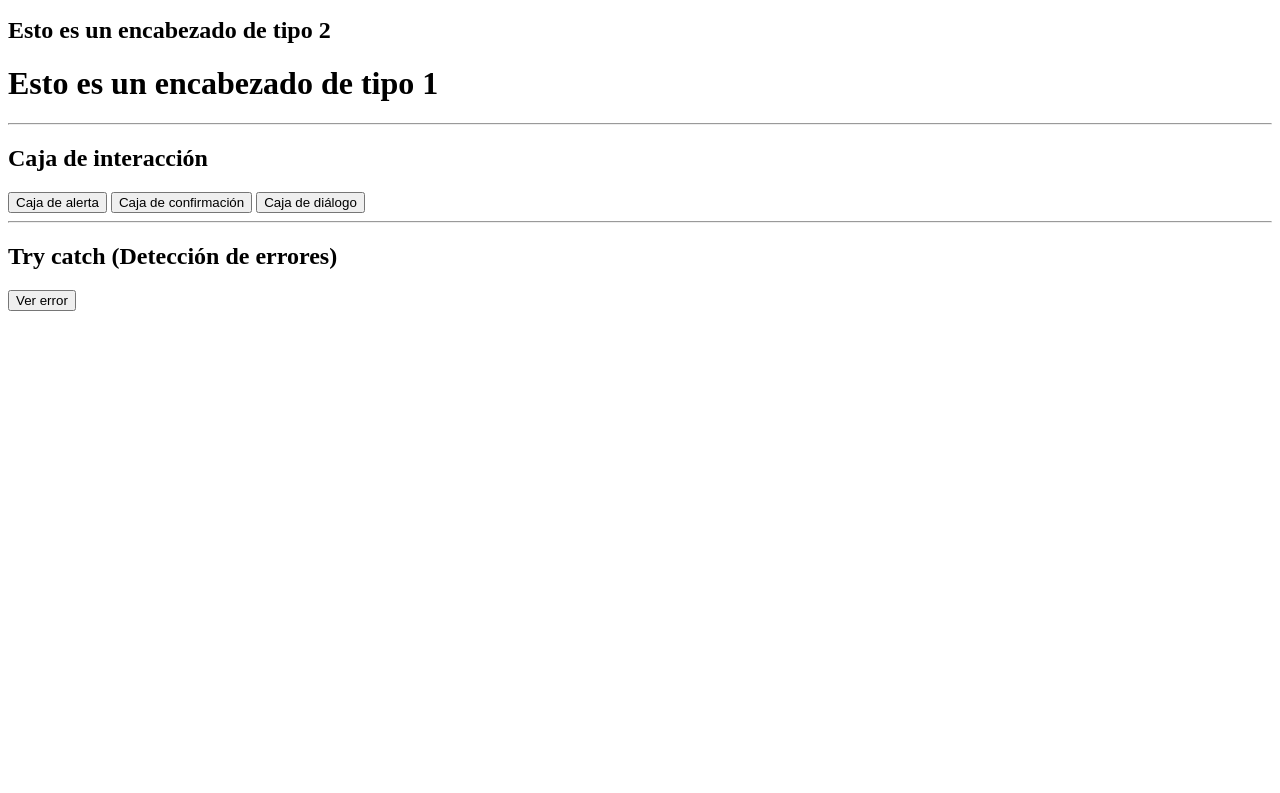
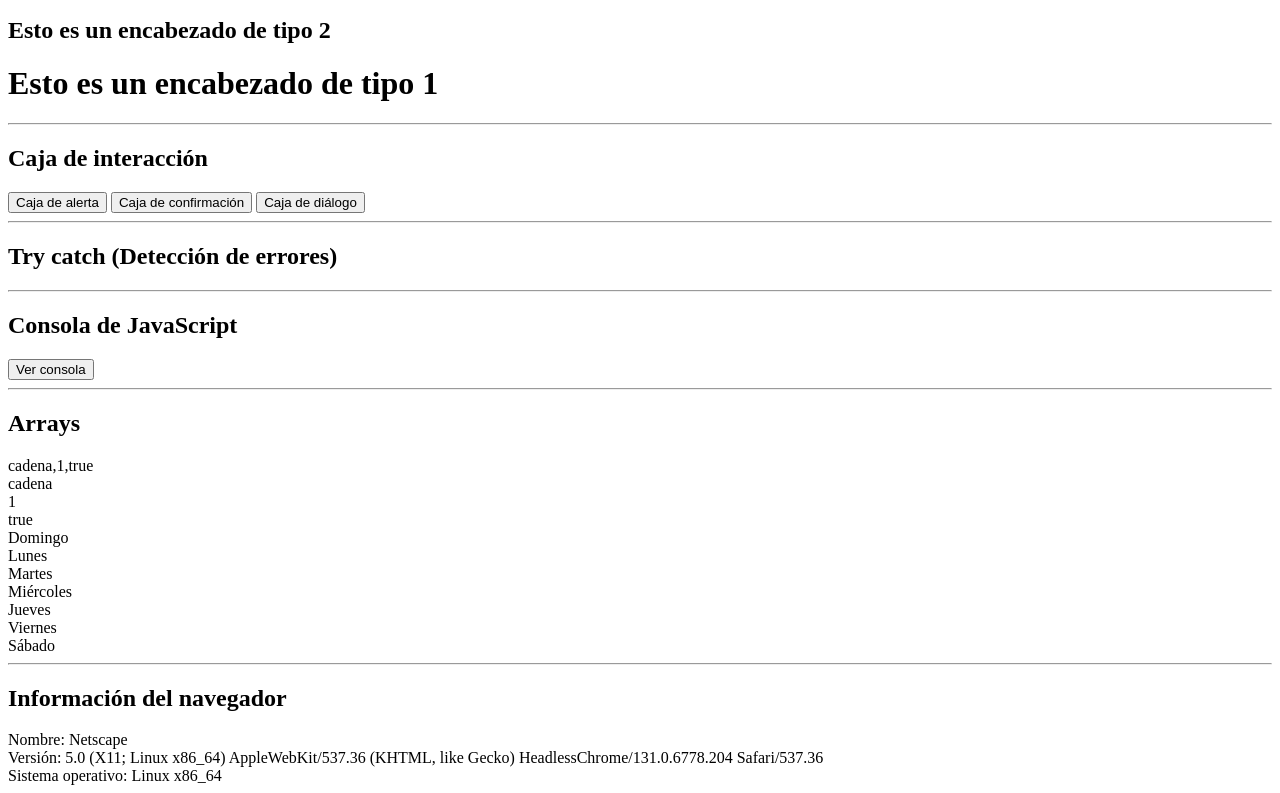
Before and after one commit to maria2DAW/JavaScrip2, a website: page public_html/index.html in a window 1280 px wide. Shown: the part 1344-2137 px from the top of the page. Before the commit the page ends 1663 px from the top, so only its background shows below. Drawn offline with Linux system fonts and the light colour scheme.

Commit message:
Añadido Consola de JavaScript, Arrays, Información del navegador

```diff
--- a/public_html/index.html
+++ b/public_html/index.html
@@ -213,9 +213,54 @@ and open the template in the editor.
 
         </script>
 
-        <input type="button" value="Ver error" onclick="mensajeError()" />
+        <hr />
+        <h2>Consola de JavaScript</h2>
 
+        <script>
 
+             function mostrarConsola()
+             {
+                 var nombre = "María";
+
+                 console.log("Hola " + nombre);
+             }
+
+        </script>
+
+        <input type="button" value="Ver consola" onclick="mostrarConsola()" />
+
+        <hr />
+        <h2>Arrays</h2>
+
+        <script>
+             var misVariables = new Array("cadena", 1, true);
+
+             document.write(misVariables + "<br />");
+
+             document.write(misVariables[0] + "<br />");
+             document.write(misVariables[1] + "<br />");
+             document.write(misVariables[2] + "<br />");
+
+             var semana = new Array("Domingo", "Lunes", "Martes", "Miércoles", "Jueves",
+             "Viernes", "Sábado");
+
+             for(var n = 0; n < semana.length; n++)
+             {
+                 document.write(semana[n] + "<br />");
+             }
+
+        </script>
+
+        <hr />
+        <h2>Información del navegador</h2>
+
+        <script>
+
+            document.write("Nombre: " + navigator.appName + "<br />");
+            document.write("Versión: " + navigator.appVersion + "<br />");
+            document.write("Sistema operativo: " + navigator.platform + "<br />");
+
+        </script>
 
     </body>
 </html>
```
